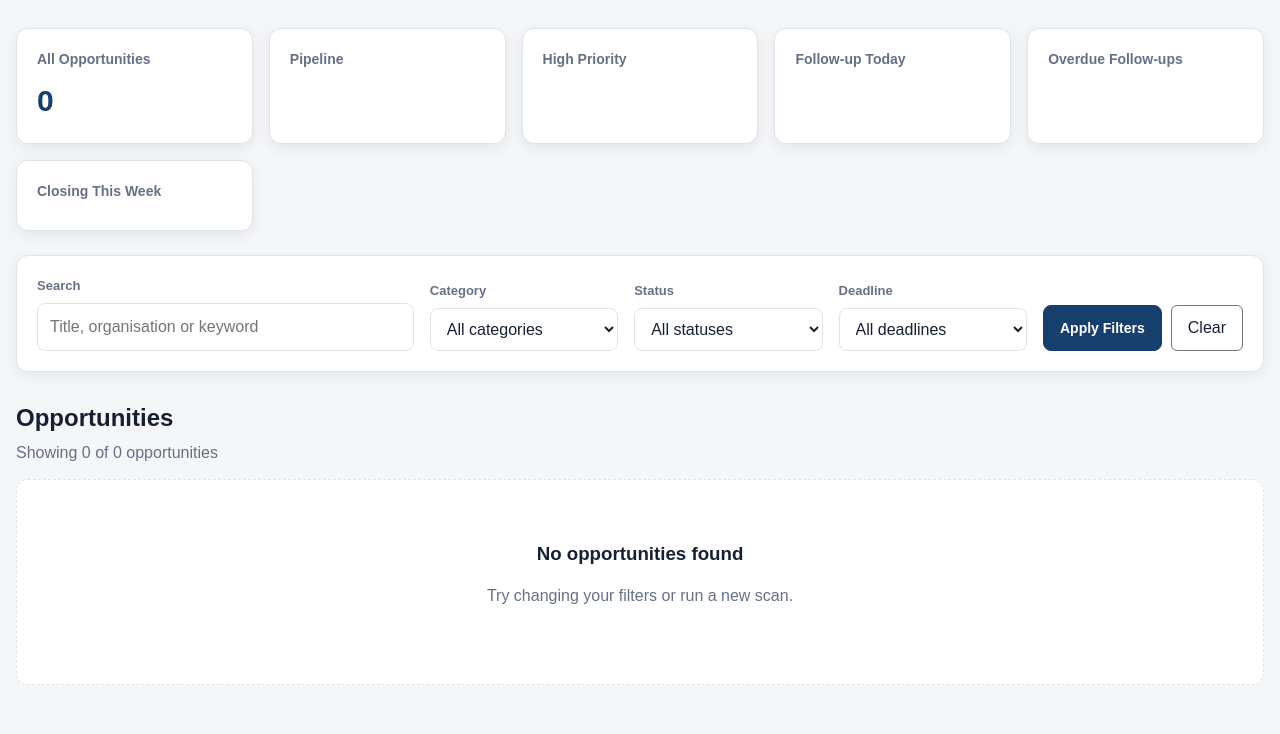
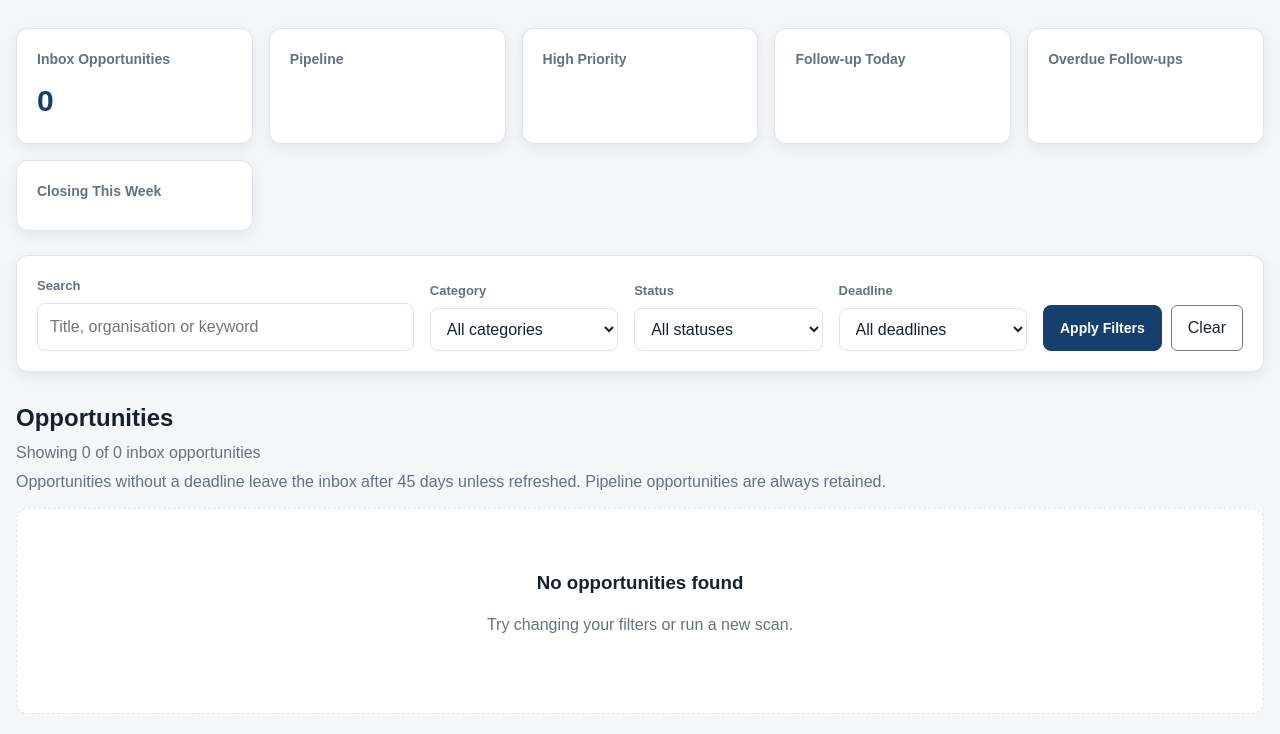
Before and after one commit to kmanzid08-hub/opportunity-radar, a FastAPI app: page / in a window 1280 px wide. Shown: the part 126-860 px from the top of the page. Before the commit the page ends 811 px from the top, so only its background shows below. Run offline with FastAPI, Linux system fonts and the light colour scheme; parts of the project's set-up code (start-up, migrations or seed data) failed here and were passed over.

Commit message:
Archive stale opportunities outside the inbox

```diff
--- a/app/main.py
+++ b/app/main.py
@@ -1,7 +1,7 @@
 from __future__ import annotations
 
 from contextlib import asynccontextmanager
-from datetime import date, timedelta
+from datetime import date, datetime, timedelta, timezone
 from pathlib import Path
 from typing import Annotated
 
@@ -15,7 +15,8 @@ from fastapi import (
 from fastapi.responses import RedirectResponse
 from fastapi.staticfiles import StaticFiles
 from fastapi.templating import Jinja2Templates
-from sqlalchemy import func, or_, select
+from sqlalchemy import and_, func, or_, select
+from sqlalchemy.sql.elements import ColumnElement
 
 from app.core.config import get_settings
 from app.database import Base, SessionLocal, engine
@@ -72,7 +73,79 @@ templates = Jinja2Templates(
 )
 
 
-def get_status_counts() -> dict[str, int]:
+def current_utc_time() -> datetime:
+    return datetime.now(timezone.utc)
+
+
+def opportunity_archive_condition(
+    now: datetime,
+) -> ColumnElement[bool]:
+    """Return the rule for records hidden from the opportunity inbox."""
+    settings = get_settings()
+    today = now.date()
+    stale_before = now - timedelta(
+        days=settings.inbox_no_deadline_max_age_days
+    )
+    last_activity = func.coalesce(
+        Opportunity.last_seen_at,
+        Opportunity.first_discovered_at,
+        Opportunity.created_at,
+    )
+
+    return and_(
+        Opportunity.is_lead.is_(False),
+        or_(
+            Opportunity.is_expired.is_(True),
+            and_(
+                Opportunity.deadline.is_not(None),
+                Opportunity.deadline < today,
+            ),
+            and_(
+                Opportunity.deadline.is_(None),
+                last_activity.is_not(None),
+                last_activity < stale_before,
+            ),
+        ),
+    )
+
+
+def opportunity_inbox_condition(
+    now: datetime,
+) -> ColumnElement[bool]:
+    """Return records that remain actionable in the opportunity inbox."""
+    settings = get_settings()
+    today = now.date()
+    stale_before = now - timedelta(
+        days=settings.inbox_no_deadline_max_age_days
+    )
+    last_activity = func.coalesce(
+        Opportunity.last_seen_at,
+        Opportunity.first_discovered_at,
+        Opportunity.created_at,
+    )
+
+    return or_(
+        Opportunity.is_lead.is_(True),
+        and_(
+            Opportunity.is_lead.is_(False),
+            Opportunity.is_expired.is_(False),
+            or_(
+                Opportunity.deadline >= today,
+                and_(
+                    Opportunity.deadline.is_(None),
+                    or_(
+                        last_activity.is_(None),
+                        last_activity >= stale_before,
+                    ),
+                ),
+            ),
+        ),
+    )
+
+
+def get_status_counts(
+    inbox_condition: ColumnElement[bool],
+) -> dict[str, int]:
     """
     Return opportunity counts for each workflow status.
     """
@@ -86,7 +159,9 @@ def get_status_counts() -> dict[str, int]:
             select(
                 Opportunity.status,
                 func.count(Opportunity.id),
-            ).group_by(Opportunity.status)
+            )
+            .where(inbox_condition)
+            .group_by(Opportunity.status)
         ).all()
 
     for status, count in results:
@@ -96,13 +171,16 @@ def get_status_counts() -> dict[str, int]:
     return counts
 
 
-def get_categories() -> list[str]:
+def get_categories(
+    inbox_condition: ColumnElement[bool],
+) -> list[str]:
     """
     Return all opportunity categories currently in the database.
     """
     with SessionLocal() as db:
         categories = db.scalars(
             select(Opportunity.category)
+            .where(inbox_condition)
             .distinct()
             .order_by(Opportunity.category)
         ).all()
@@ -128,9 +206,35 @@ def home(
     """
     Display the dashboard with search and filtering.
     """
-    today = date.today()
+    now = current_utc_time()
+    today = now.date()
+    inbox_condition = opportunity_inbox_condition(
+        now
+    )
+    archive_condition = opportunity_archive_condition(
+        now
+    )
 
     statement = select(Opportunity)
+
+    if deadline_filter == "archived":
+        statement = statement.where(
+            archive_condition
+        )
+    elif deadline_filter == "expired":
+        statement = statement.where(
+            or_(
+                Opportunity.is_expired.is_(True),
+                and_(
+                    Opportunity.deadline.is_not(None),
+                    Opportunity.deadline < today,
+                ),
+            )
+        )
+    else:
+        statement = statement.where(
+            inbox_condition
+        )
 
     if q:
         search_term = f"%{q.strip()}%"
@@ -164,15 +268,11 @@ def home(
 
     if deadline_filter == "open":
         statement = statement.where(
+            Opportunity.is_expired.is_(False),
             or_(
                 Opportunity.deadline >= today,
                 Opportunity.deadline.is_(None),
             )
-        )
-
-    elif deadline_filter == "expired":
-        statement = statement.where(
-            Opportunity.is_expired.is_(True)
         )
 
     elif deadline_filter == "no_deadline":
@@ -219,10 +319,12 @@ def home(
         total_opportunities = db.scalar(
             select(
                 func.count(Opportunity.id)
-            )
+            ).where(inbox_condition)
         ) or 0
 
-    status_counts = get_status_counts()
+    status_counts = get_status_counts(
+        inbox_condition
+    )
 
     return templates.TemplateResponse(
         request=request,
@@ -235,7 +337,9 @@ def home(
             "total_opportunities": (
                 total_opportunities
             ),
-            "categories": get_categories(),
+            "categories": get_categories(
+                inbox_condition
+            ),
             "statuses": (
                 OPPORTUNITY_STATUSES
             ),
@@ -248,6 +352,10 @@ def home(
             "selected_status": status or "",
             "selected_deadline": (
                 deadline_filter or ""
+            ),
+            "inbox_no_deadline_max_age_days": (
+                get_settings()
+                .inbox_no_deadline_max_age_days
             ),
         },
     )
--- a/app/templates/index.html
+++ b/app/templates/index.html
@@ -69,7 +69,7 @@
                 class="summary-card"
             >
                 <span class="summary-label">
-                    All Opportunities
+                    Inbox Opportunities
                 </span>
 
                 <strong>
@@ -262,7 +262,16 @@
                                 selected
                             {% endif %}
                         >
-                            Deadline not identified
+                            Deadline not identified (active)
+                        </option>
+
+                        <option
+                            value="archived"
+                            {% if selected_deadline == "archived" %}
+                                selected
+                            {% endif %}
+                        >
+                            Archived opportunities
                         </option>
 
                         <option
@@ -299,9 +308,20 @@
                 <h2>Opportunities</h2>
 
                 <p>
-                    Showing {{ filtered_count }}
-                    of {{ total_opportunities }}
-                    opportunities
+                    {% if selected_deadline == "archived" %}
+                        Showing {{ filtered_count }} archived
+                        opportunities
+                    {% else %}
+                        Showing {{ filtered_count }}
+                        of {{ total_opportunities }} inbox
+                        opportunities
+                    {% endif %}
+                </p>
+
+                <p class="muted-text">
+                    Opportunities without a deadline leave the inbox after
+                    {{ inbox_no_deadline_max_age_days }} days unless refreshed.
+                    Pipeline opportunities are always retained.
                 </p>
             </div>
         </section>
```
Also changed, not shown: app/core/config.py (+36 -0 lines), tests/routes/test_dashboard.py (+183 -0 lines), tests/unit/test_settings.py (+33 -0 lines), 1 other file.
